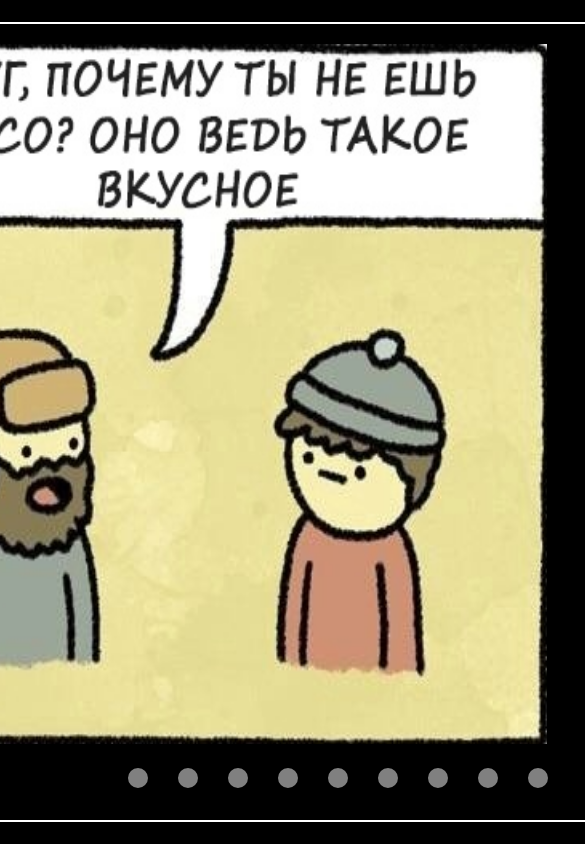
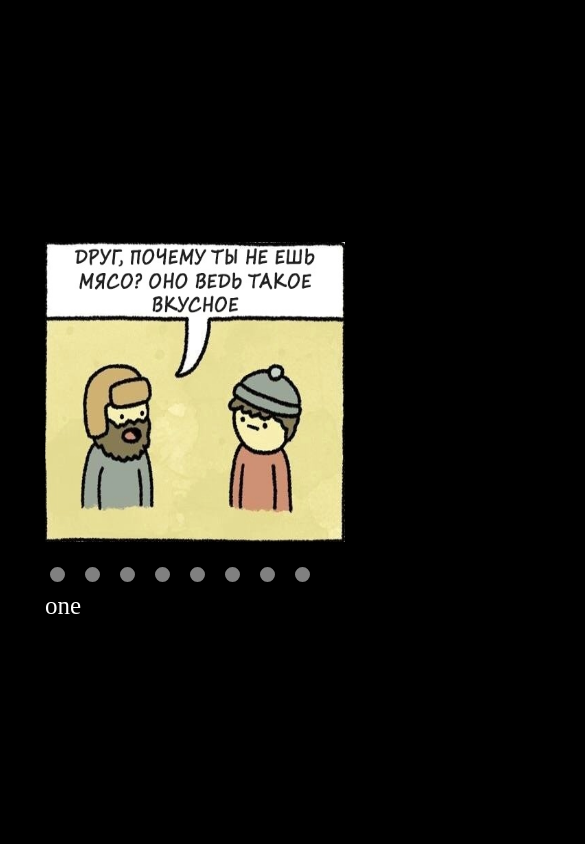
Before and after one commit to barnysha/cssMemeSlider, a plain HTML site: page cssMemeSlider/index.html in a window 390 px wide. Shown: the top 844 px of the page, 585 px wide, since content can reach past the window. Drawn offline with Linux system fonts and the light colour scheme.

Commit message:
fix  add brackpoints San, Sep 15, 2024 18:40:24 PM

```diff
--- a/cssMemeSlider/style.css
+++ b/cssMemeSlider/style.css
@@ -125,13 +125,76 @@ span {
 }
 
 
-@media (max-width: 768px) {
+@media (max-width: 1280px) {
+    .wrapper{
+        width: 800px;
+        height: 800px;
+        /* border: none; */
+    }
+    img {
+        margin-left: 50px;
+        margin-right: 50px;
+    }
+    span {
+        padding-left: 60px;
+    }
+    .slider__pagination{
+        right: 40px;
+    }
+}
+
+/* mobile */
+@media (max-width: 960px) {
+    .wrapper{
+        width: 500px;
+        height: 700px;
+        border: none;
+    }
+    .slide{
+        display: flex;
+        flex-direction: column;
+        gap: 50px;
+    }
+    img {
+        width: 500px;
+        height: 500px;
+        margin-left: 0;
+        margin-right: 0;
+
+    }
+    span{
+        padding-left: 0;
+    }
+    .slider__pagination {
+        right: 30px;
+        bottom: 120px;
+    }
 }
 
 @media (max-width: 560px) {
+    .wrapper{
+        width: 300px;
+        height: 400px;
+        border: none;
+    }
+    img {
+        width: 300px;
+        height: 300px;
+        margin-left: 0;
+        margin-right: 0;
 
+    }
+    span{
+        font-size: 25px;
+    }
+
+    .slider__pagination {
+        right: 30px;
+        bottom: 35px;
+    }
+    .bar{
+        width: 25px;
+        height: 25px;
+        border: solid 5px #000;
+    }
 }
-
-@media (max-width: 320px) {
-
-}
```
